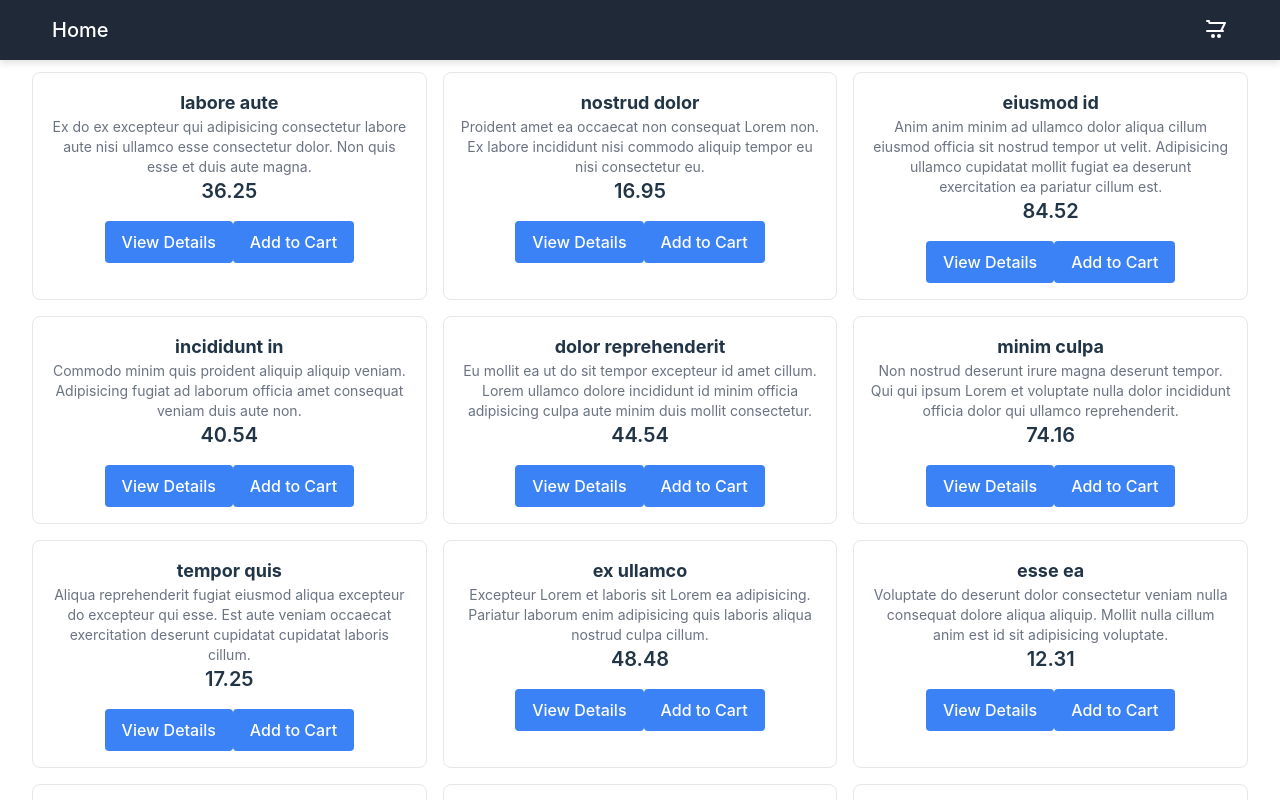
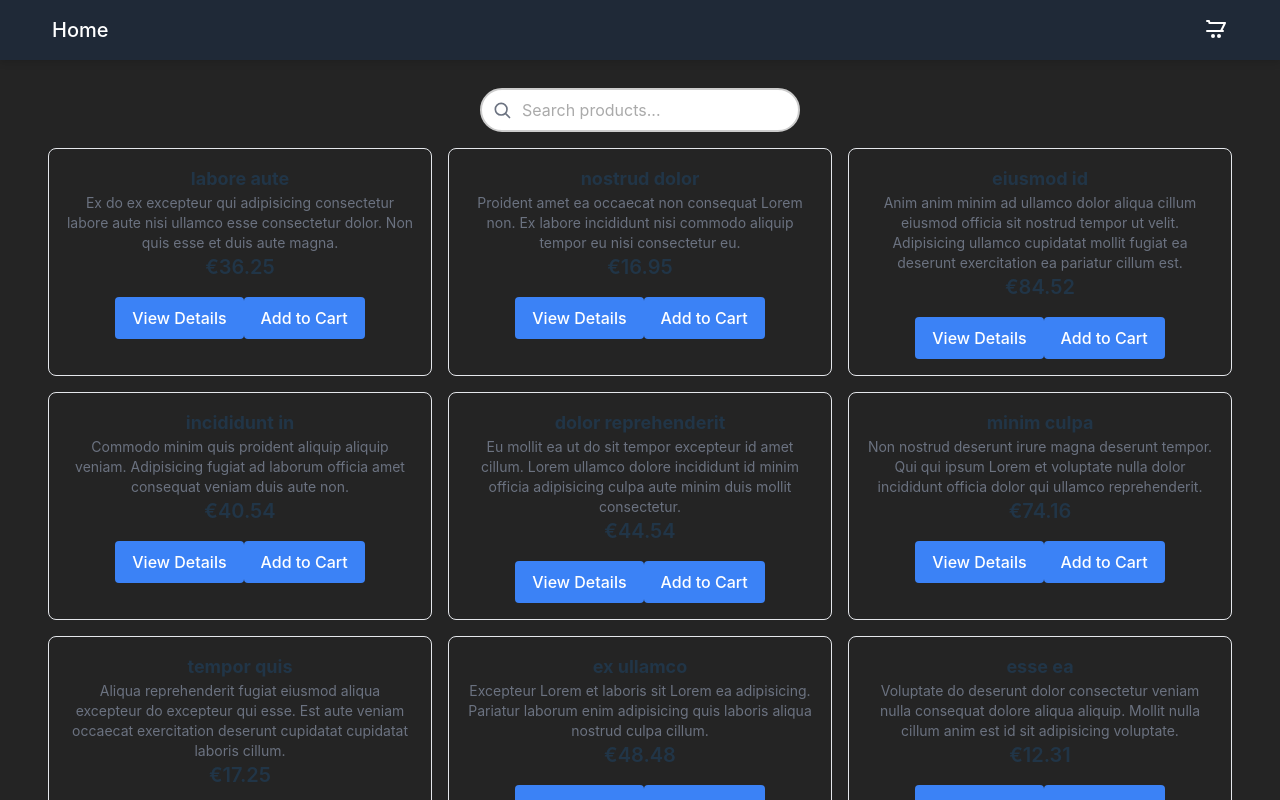
Before and after one commit to zeynepkaya1/my-ecommerce, a Vue app: page / in a window 1280 px wide. Shown: the top 800 px of the page. Built offline with nearby package versions, Linux system fonts and the light colour scheme.

Commit message:
search bar with functionality and overall style

```diff
--- a/src/components/ProductList.vue
+++ b/src/components/ProductList.vue
@@ -1,14 +1,43 @@
 <template>
+  <div class="p-4">
+    <!-- Search Bar -->
+    <div class="mb-4 flex justify-center">
+      <div class="relative w-full max-w-xs">
+        <input
+          v-model="searchQuery"
+          type="text"
+          placeholder="Search products..."
+          class="w-full p-2 pl-10 border rounded-full focus:outline-none focus:ring-2 focus:ring-blue-500"
+        />
+        <!-- Search Icon -->
+        <svg
+          xmlns="http://www.w3.org/2000/svg"
+          class="absolute top-1/2 left-2 transform -translate-y-1/2 w-5 h-5 text-gray-500"
+          fill="none"
+          viewBox="0 0 24 24"
+          stroke="currentColor"
+          stroke-width="2"
+        >
+          <path
+            stroke-linecap="round"
+            stroke-linejoin="round"
+            d="M11 4a7 7 0 100 14 7 7 0 000-14zM21 21l-4.35-4.35"
+          />
+        </svg>
+      </div>
+    </div>
+
+    <!-- Product Grid -->
     <div class="grid grid-cols-1 sm:grid-cols-2 lg:grid-cols-3 gap-4">
       <div
-      v-for="product in products"
+        v-for="product in filteredProducts"
         :key="product.id"
         class="border p-4 rounded-lg"
       >
         <h2 class="text-lg font-bold">{{ product.name }}</h2>
         <p class="text-sm text-gray-500">{{ product.details.description }}</p>
         <p class="text-xl font-semibold">
-        {{ product.details.price }}
+          €{{ product.details.price.toFixed(2) }}
         </p>
         <router-link :to="'/product/' + product.id">
           <button class="bg-blue-500 text-white px-4 py-2 rounded mt-4">
@@ -23,16 +52,56 @@
         </button>
       </div>
     </div>
+  </div>
 </template>
 
 <script setup lang="ts">
+import { ref, computed } from "vue";
 import productsData from "../assets/graphql-products.json";
 import { useCartStore } from "../store/cartStore";
 
+// Access the cart store
 const cartStore = useCartStore();
-const products = productsData;
 
+// Local state for search query
+const searchQuery = ref("");
+
+// Reactive product data
+const products = ref(productsData);
+
+// Computed property for filtering products
+const filteredProducts = computed(() =>
+  products.value.filter((product) =>
+    product.name.toLowerCase().includes(searchQuery.value.toLowerCase())
+  )
+);
+
+// Add product to the cart
 function addToCart(product: any) {
   cartStore.addProductToCart(product);
 }
 </script>
+
+<style scoped>
+input {
+  border: 2px solid #ccc;
+  border-radius: 9999px;
+  font-size: 1rem;
+  padding-right: 2rem;
+}
+
+input:focus {
+  border-color: #2563eb;
+}
+
+input::placeholder {
+  color: #aaa;
+}
+
+svg {
+  position: absolute;
+  top: 50%;
+  left: 0.75rem;
+  transform: translateY(-50%);
+}
+</style>
--- a/src/style.css
+++ b/src/style.css
@@ -22,16 +22,17 @@ a {
   color: #646cff;
   text-decoration: inherit;
 }
+
 a:hover {
   color: #535bf2;
 }
 
 body {
   margin: 0;
-  display: flex;
-  place-items: center;
+  display: block;
   min-width: 320px;
-  min-height: 100vh;
+  height: 100%;
+  background-color: #242424;
 }
 
 h1 {
@@ -50,9 +51,11 @@ button {
   cursor: pointer;
   transition: border-color 0.25s;
 }
+
 button:hover {
   border-color: #646cff;
 }
+
 button:focus,
 button:focus-visible {
   outline: 4px auto -webkit-focus-ring-color;
@@ -67,6 +70,7 @@ button:focus-visible {
   margin: 0 auto;
   padding: 2rem;
   text-align: center;
+  min-height: 100%;
 }
 
 @media (prefers-color-scheme: light) {
@@ -74,9 +78,11 @@ button:focus-visible {
     color: #213547;
     background-color: #ffffff;
   }
+
   a:hover {
     color: #747bff;
   }
+
   button {
     background-color: #f9f9f9;
   }
```
Lines whose indentation alone changed are shown as unchanged.
